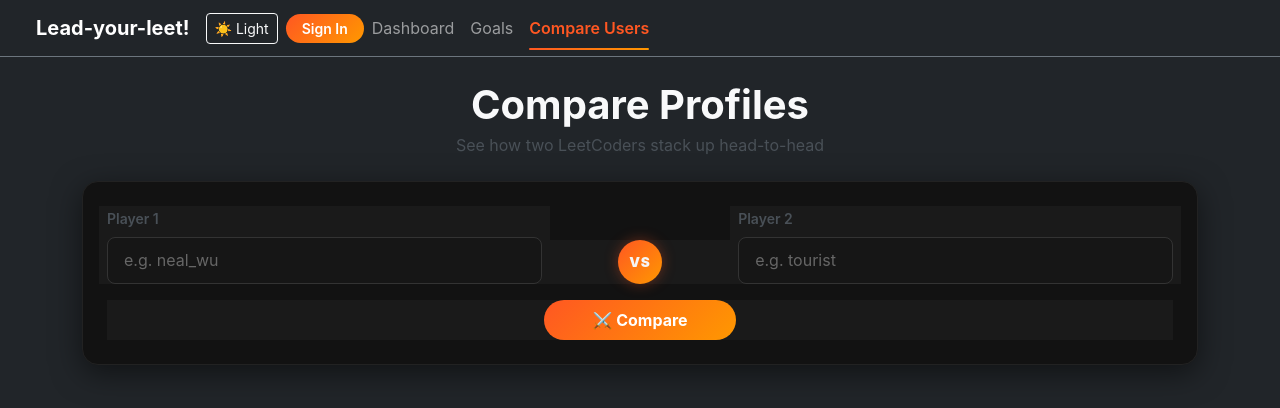
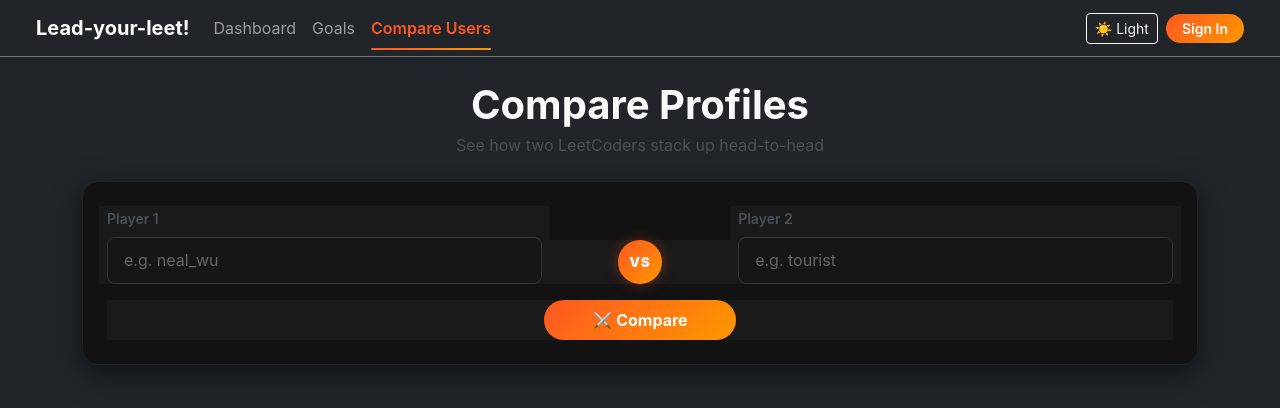
Before and after one commit to Princy0309/LeetCode-Progress-Explorer, a React (Vite) app: page /compare in a window 1280 px wide. Shown: the top 408 px of the page. Built offline with nearby package versions, Linux system fonts and the light colour scheme.

Commit message:
change UI for making sure smooth working on all screens

```diff
--- a/src/App.jsx
+++ b/src/App.jsx
@@ -157,6 +157,7 @@
       <div className={`min-vh-100 ${darkMode ? 'bg-dark text-light' : 'bg-light text-dark'}`}>
         <nav className={`navbar navbar-expand-lg ${darkMode ? 'navbar-dark bg-dark border-bottom border-secondary' : 'navbar-light bg-white border-bottom'} px-3 px-lg-4 py-2`}>
           <div className="container-fluid">
+            {/* Brand */}
             <Link
               className="navbar-brand fw-bold text-decoration-none me-3"
               to="/"
@@ -165,7 +166,51 @@
               Lead-your-leet!
             </Link>
 
-            <div className="d-flex align-items-center gap-2 ms-auto">
+            {/* Mobile Toggler */}
+            <button
+              className="navbar-toggler border-0 p-2 d-lg-none ms-auto"
+              type="button"
+              onClick={() => setMobileMenuOpen(prev => !prev)}
+              aria-label="Toggle navigation"
+              aria-expanded={mobileMenuOpen}
+            >
+              <span className="navbar-toggler-icon"></span>
+            </button>
+
+            {/* Collapsible Content */}
+            <div className={`collapse navbar-collapse ${mobileMenuOpen ? 'show' : ''} mt-2 mt-lg-0`}>
+              <ul className="navbar-nav me-auto mb-2 mb-lg-0 align-items-lg-center">
+                <li className="nav-item">
+                  <NavLink
+                    className="nav-link"
+                    to="/dashboard"
+                    onClick={closeMobileMenu}
+                  >
+                    Dashboard
+                  </NavLink>
+                </li>
+                <li className="nav-item">
+                  <NavLink
+                    className="nav-link"
+                    to="/practice"
+                    onClick={closeMobileMenu}
+                  >
+                    Goals
+                  </NavLink>
+                </li>
+                <li className="nav-item">
+                  <NavLink
+                    className="nav-link"
+                    to="/compare"
+                    onClick={closeMobileMenu}
+                  >
+                    Compare Users
+                  </NavLink>
+                </li>
+              </ul>
+
+              {/* Right Side Items (Theme Toggle & Auth) */}
+              <div className="d-flex align-items-center gap-2 ms-lg-auto mt-2 mt-lg-0">
                 <button
                   onClick={toggleTheme}
                   className={`btn btn-sm ${darkMode ? 'btn-outline-light' : 'btn-outline-dark'}`}
@@ -219,48 +264,7 @@
                     Sign In
                   </button>
                 )}
-
-              <button
-                className="navbar-toggler border-0 p-2 d-lg-none"
-                type="button"
-                onClick={() => setMobileMenuOpen(prev => !prev)}
-                aria-label="Toggle navigation"
-                aria-expanded={mobileMenuOpen}
-              >
-                <span className="navbar-toggler-icon"></span>
-              </button>
               </div>
-
-            <div className={`navbar-collapse ${mobileMenuOpen ? 'show' : ''} mt-2 mt-lg-0`}>
-              <ul className="navbar-nav me-auto mb-2 mb-lg-0 w-100 align-items-lg-center">
-                <li className="nav-item">
-                  <NavLink
-                    className="nav-link"
-                    to="/dashboard"
-                    onClick={closeMobileMenu}
-                  >
-                    Dashboard
-                  </NavLink>
-                </li>
-                <li className="nav-item">
-                  <NavLink
-                    className="nav-link"
-                    to="/practice"
-                    onClick={closeMobileMenu}
-                  >
-                    Goals
-                  </NavLink>
-                </li>
-                <li className="nav-item">
-                  <NavLink
-                    className="nav-link"
-                    to="/compare"
-                    onClick={closeMobileMenu}
-                  >
-                    Compare Users
-                  </NavLink>
-                </li>
-              </ul>
             </div>
           </div>
         </nav>
--- a/src/Pages/ComparePage.jsx
+++ b/src/Pages/ComparePage.jsx
@@ -26,7 +26,7 @@
 
 // ─── Single stat row ──────────────────────────────────────────────────────────
 function StatRow({ label, v1, v2, higherIsBetter = true, formatter = (x) => x, darkMode = false }) {
-  const winner = higherIsBetter ? cmp(v1, v2) : cmp(v2, v1); // 1=left, -1=right, 0=tie
+  const winner = higherIsBetter ? cmp(v1, v2) : cmp(v2, v1);
 
   return (
     <div className={`cmp-stat-row ${darkMode ? 'text-light' : 'text-dark'}`}>
@@ -132,7 +132,6 @@
     if (e.key === 'Enter') handleCompare();
   };
 
-  // Determine overall winner by total solved + contest rating (weighted)
   let overallWinner = null;
   if (data1 && data2) {
     const score1 =
@@ -146,7 +145,6 @@
 
   return (
     <div className={`container mt-4 pb-5 ${darkMode ? 'text-light' : 'text-dark'}`}>
-      {/* ── Header ── */}
       <div className="text-center mb-4">
         <h1 className="fw-bold mb-1">Compare Profiles</h1>
         <p className={`mb-0 ${darkMode ? 'text-light-emphasis' : 'text-muted'}`}>
@@ -154,7 +152,6 @@
         </p>
       </div>
 
-      {/* ── Input card ── */}
       <div className={`card shadow-sm p-4 mb-4 cmp-input-card ${darkMode ? 'bg-dark border border-secondary text-light' : 'bg-white border border-light text-dark'}`}>
         <div className="row g-3 align-items-end">
           <div className="col-md-5">
@@ -214,10 +211,8 @@
         )}
       </div>
 
-      {/* ── Results ── */}
       {data1 && data2 && (
         <div className={`cmp-results-card card shadow-sm p-4 ${darkMode ? 'bg-dark border border-secondary text-light' : 'bg-white border border-light text-dark'}`}>
-          {/* Overall winner banner */}
           {overallWinner !== 0 && (
             <div className={`cmp-winner-banner mb-4 ${darkMode ? 'bg-secondary text-light' : ''}`}>
               🏆 <strong>{overallWinner === 1 ? data1.username : data2.username}</strong> is ahead overall!
@@ -229,7 +224,6 @@
             </div>
           )}
 
-          {/* Player header cards */}
           <div className="row g-3 mb-4">
             <div className="col-6">
               <PlayerCard username={data1.username} isWinner={overallWinner === 1} darkMode={darkMode} />
@@ -239,7 +233,6 @@
             </div>
           </div>
 
-          {/* Stat rows */}
           <div className="cmp-stat-table mb-4">
             <StatRow
               label="Total Solved"
@@ -273,37 +266,6 @@
               darkMode={darkMode}
             />
           </div>
-
-          {/* Difficulty bar chart */}
-          <div className={`cmp-bars-section mb-2 p-3 rounded-4 border ${darkMode ? 'bg-dark border-secondary' : 'bg-light border-light'}`}>
-            <h6 className={`text-uppercase small fw-bold mb-3 text-center ${darkMode ? 'text-light' : 'text-muted'}`}>
-              Difficulty Breakdown
-            </h6>
-
-            <DiffBar
-              label="Easy"
-              v1={data1.solved.easySolved || 0}
-              v2={data2.solved.easySolved || 0}
-              color="#00e676"
-              darkMode={darkMode}
-            />
-
-            <DiffBar
-              label="Medium"
-              v1={data1.solved.mediumSolved || 0}
-              v2={data2.solved.mediumSolved || 0}
-              color="#ff9800"
-              darkMode={darkMode}
-            />
-
-            <DiffBar
-              label="Hard"
-              v1={data1.solved.hardSolved || 0}
-              v2={data2.solved.hardSolved || 0}
-              color="#ff5252"
-              darkMode={darkMode}
-            />
-          </div>
         </div>
       )}
     </div>
```
Lines whose indentation alone changed are shown as unchanged.
